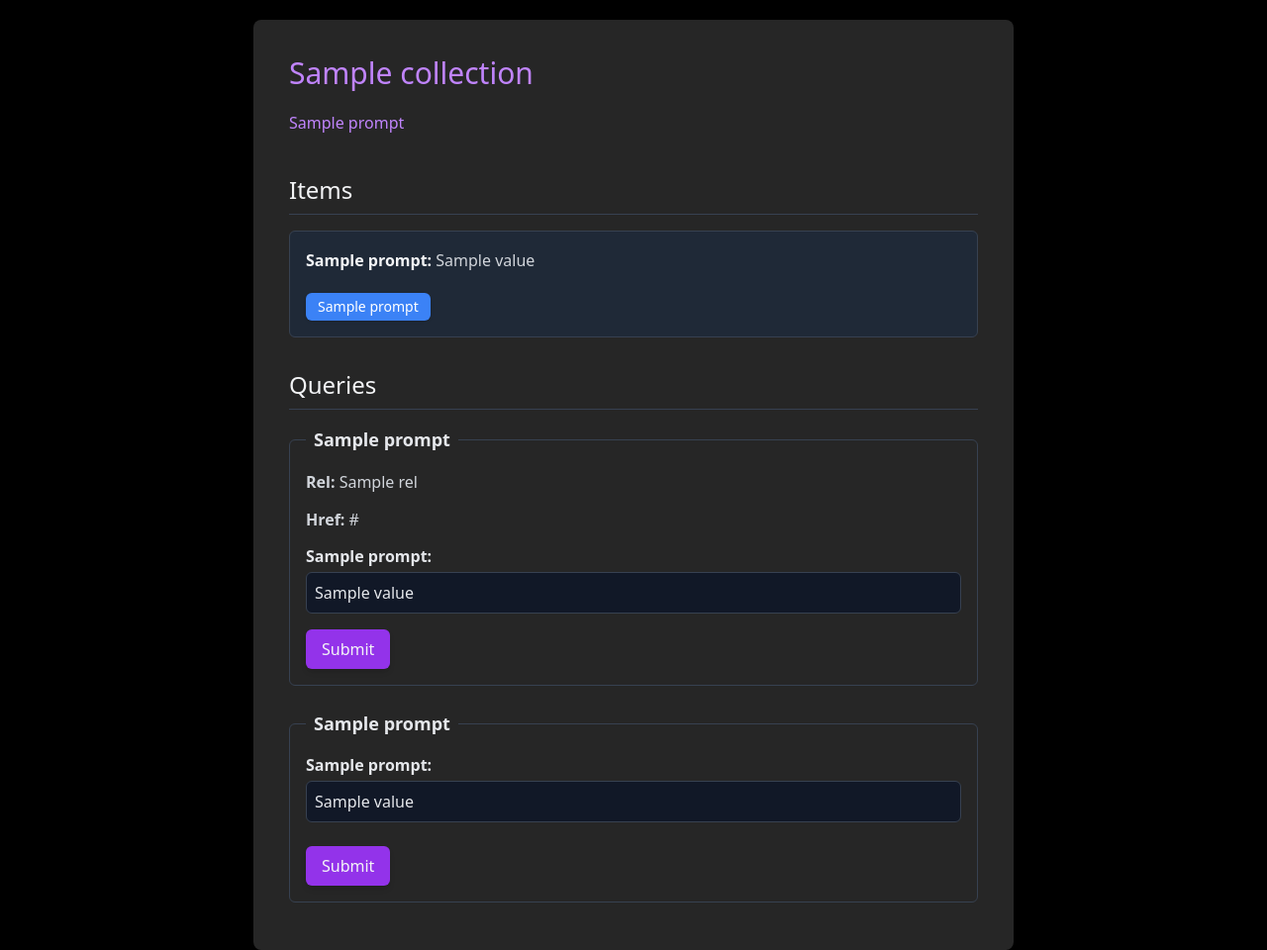
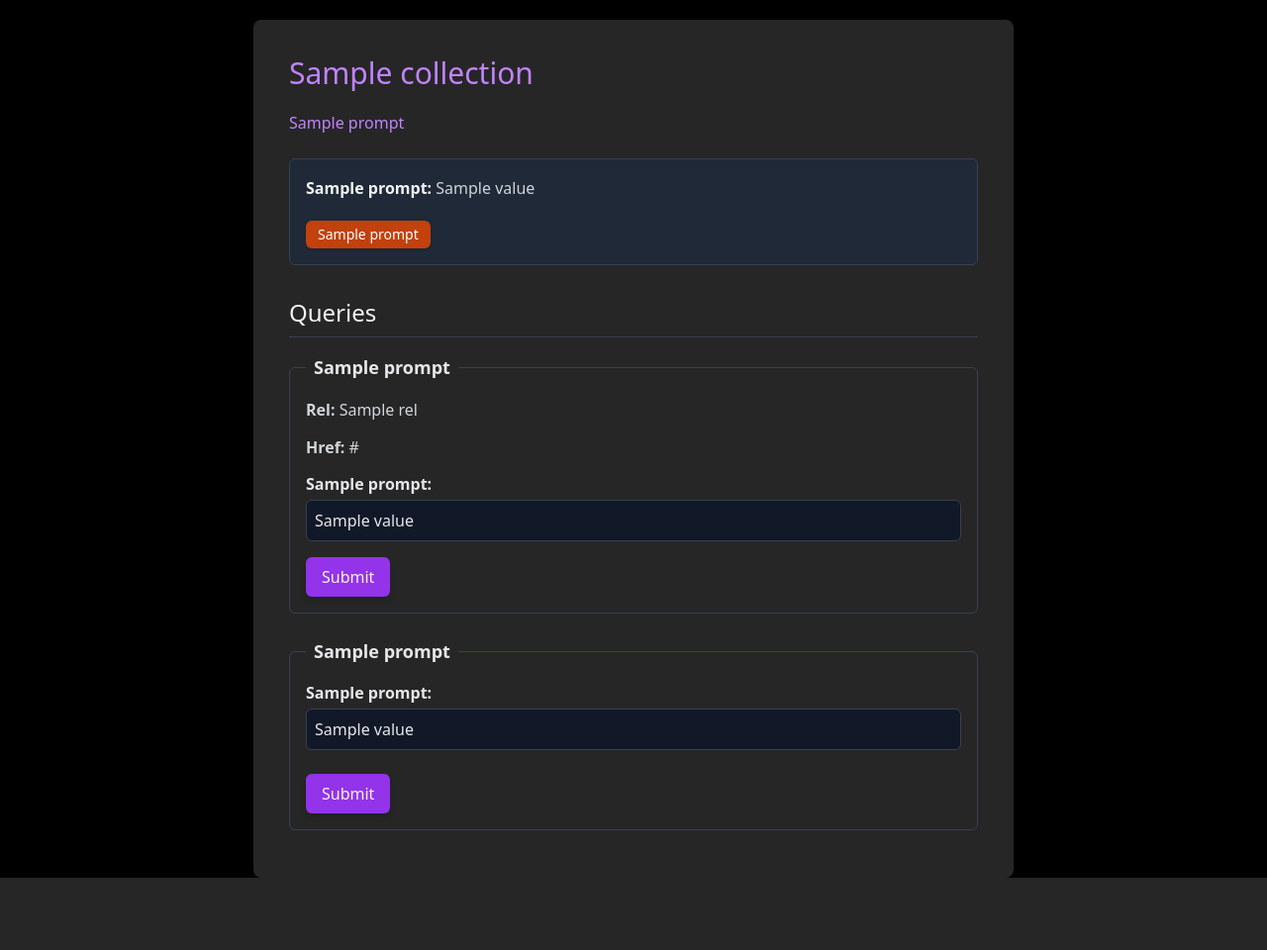
Before and after one commit to ckopsa/domestic, a Python web app: template src/templates/cj_template.html in a window 1280 px wide. Shown: the whole page at 99% size. After the commit the page ends 887 px from the top, so only its background shows below. Run offline with Jinja, Linux system fonts and the light colour scheme; the template is opened without the code that fills it: most values are stand-ins (such as "Sample title", 1, 10 or a date in 2020); some libraries are stand-ins or nearby versions.

Commit message:
refactor: remove unused HTML header from template and update button style to orange for better visibility

```diff
--- a/src/templates/cj_template.html
+++ b/src/templates/cj_template.html
@@ -75,7 +75,6 @@
     {% endif %}
 
     {% if collection.items %}
-    <h2 class="text-gray-100 text-2xl mt-8 mb-4 border-b border-gray-700 pb-2">Items</h2>
     {% for item in collection.items %}
     <div class="item bg-gray-800 border border-gray-700 rounded-md p-4 mb-4">
         <h3 class="text-xl mb-3" hidden><a href="{{ item.href }}"
@@ -104,7 +103,7 @@
             {% else %}
             <form action="{{ link.href }}" method="{{ link.method }}">
                 <button type="submit"
-                        class="bg-blue-500 hover:bg-blue-600 text-white py-1 px-3 rounded-md cursor-pointer text-sm transition-all duration-200 ease-in-out shadow hover:shadow-md transform hover:-translate-y-px active:translate-y-0 mt-2">
+                        class="bg-orange-700 hover:bg-orange-800 text-white py-1 px-3 rounded-md cursor-pointer text-sm transition-all duration-200 ease-in-out shadow hover:shadow-md transform hover:-translate-y-px active:translate-y-0 mt-2">
                     {{ link.prompt | default(link.rel) }}
                 </button>
             </form>
```
